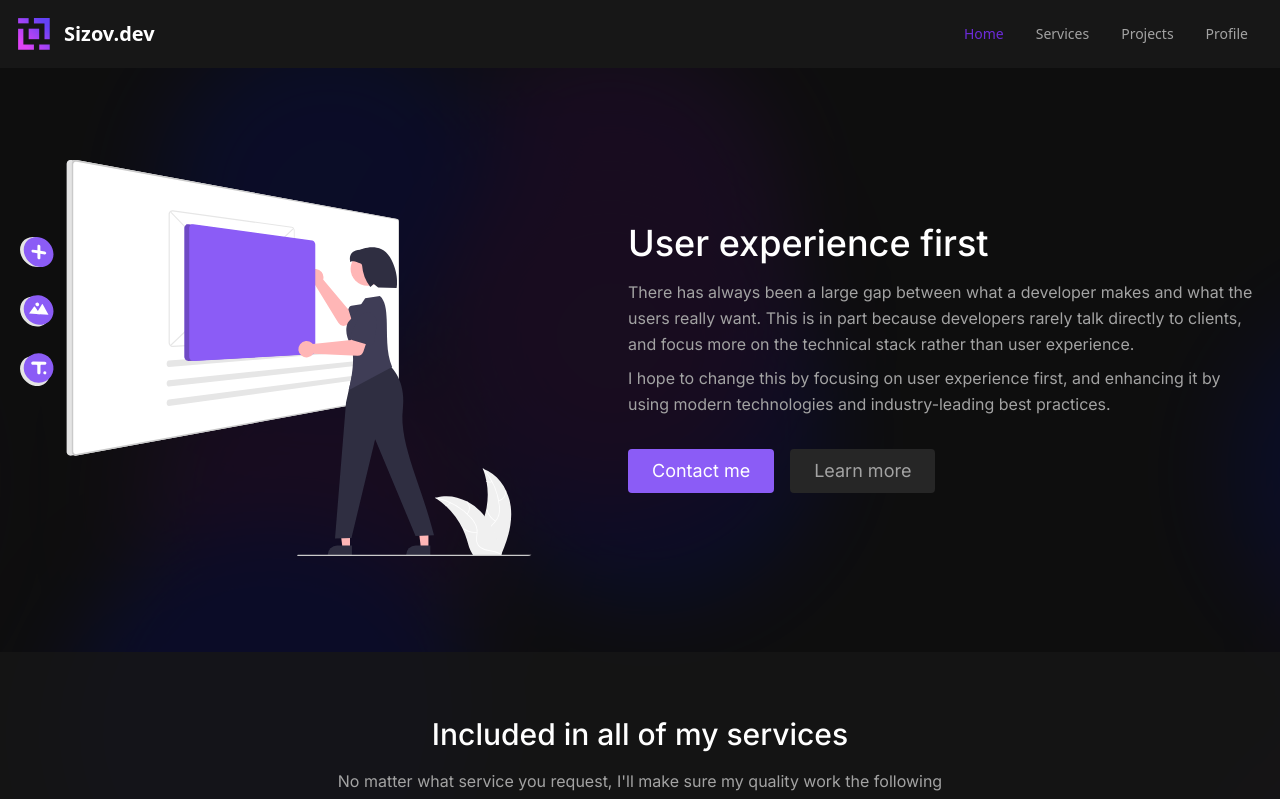
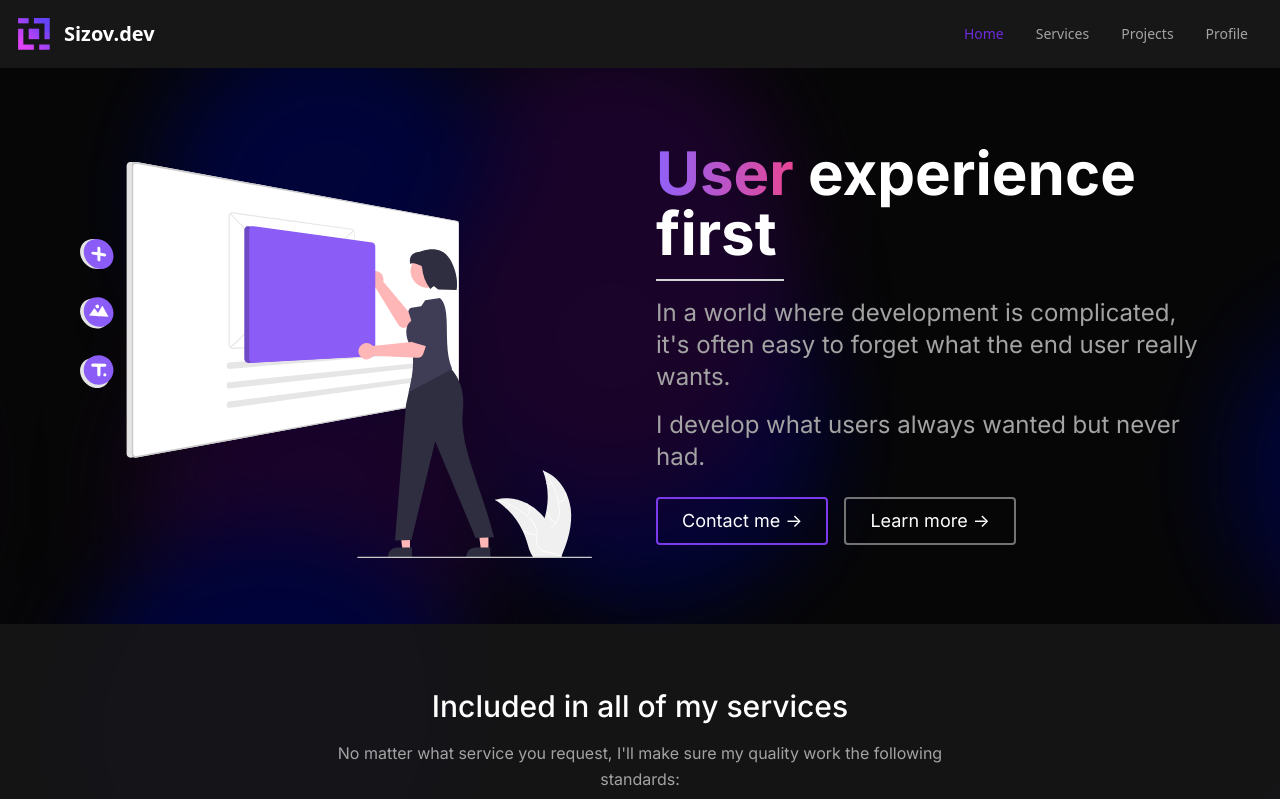
Before and after one commit to AKSizov/sizov.dev, a Next.js app: page / in a window 1280 px wide. Shown: the top 799 px of the page. Built offline with nearby package versions, Linux system fonts and the light colour scheme.

Commit message:
improvement: clean up home page

```diff
--- a/pages/index.tsx
+++ b/pages/index.tsx
@@ -22,26 +22,23 @@ export default function Home() {
           <span></span><span></span><span></span>
         </div>
 
-        <section className="text-neutral-400 bg-neutral-900/50 backdrop-brightness-50 body-font">
-          <div className="container mx-auto flex px-5 py-24 md:flex-row flex-col items-center">
-            <div className="lg:max-w-lg lg:w-full md:w-1/2 w-5/6 md:mb-0 mb-10">
-              <Image className="object-cover object-center rounded" alt="hero" src={headerimg} />
+        <section className="min-h-[70vh] backdrop-brightness-50 text-neutral-400 flex flex-col justify-center p-4">
+          <div className='flex flex-col lg:flex-row py-auto px-[5vw] gap-8 pt-8 items-center'>
+            <div className="lg:max-w-lg lg:w-full md:w-1/2 w-5/6 md:mb-0">
+              <Image className="object-cover object-center" alt="hero" src={headerimg} />
             </div>
-            <div className="lg:flex-grow md:w-1/2 lg:pl-24 md:pl-16 flex flex-col md:items-start md:text-left items-center text-center">
-              <h1 className="title-font sm:text-4xl text-3xl mb-4 font-medium text-white">User experience first
-              </h1>
-              <p className="mb-2 leading-relaxed">
-                There has always been a large gap between what a developer makes and what the users really want. This is in part because developers rarely talk directly to clients, and focus more on the technical stack rather than user experience.
-              </p>
-              <p className="mb-8 leading-relaxed">
-                I hope to change this by focusing on user experience first, and enhancing it by using modern technologies and industry-leading best practices.
-              </p>
-              <div className="flex justify-center">
-                <a href='mailto:services@sizov.dev'>
-                  <button className="inline-flex text-white bg-violet-500 border-0 py-2 px-6 focus:outline-none hover:bg-violet-600 rounded text-lg">Contact me</button>
+            <div className='lg:grow'></div>
+            <div className='flex flex-col justify-center grow items-center lg:items-start'>
+              <h1 className='text-6xl text-white font-bold text-center lg:text-left'><span className='bg-gradient-to-r from-purple-500 to-pink-500 text-transparent bg-clip-text'>User</span> experience first</h1>
+              <div className='h-0.5 w-32 bg-neutral-300 mt-4'></div>
+              <p className='text-2xl mt-4 text-center lg:text-left'>In a world where development is complicated, it's often easy to forget what the end user really wants.</p>
+              <p className='text-2xl mt-4 text-center lg:text-left'>I develop what users always wanted but never had.</p>
+              <div className="flex flex-col sm:flex-row justify-center my-8 mt-6 gap-4 w-full sm:w-auto">
+                <a href='#4'>
+                  <button className="text-white border-2 rounded border-violet-600 py-2 px-6 hover:bg-violet-600 text-lg text-center w-full sm:w-auto">Contact me -&gt;</button>
                 </a>
                 <a href='#2'>
-                  <button className="ml-4 inline-flex text-neutral-400 bg-neutral-800 border-0 py-2 px-6 focus:outline-none hover:bg-neutral-700 hover:text-white rounded text-lg">Learn more</button>
+                  <button className="text-white border-2 rounded border-neutral-500 py-2 px-6 hover:bg-neutral-500 text-lg text-center w-full sm:w-auto">Learn more -&gt;</button>
                 </a>
               </div>
             </div>
@@ -116,7 +113,7 @@ export default function Home() {
           </div>
         </section>
 
-        <section className="text-neutral-400 bg-neutral-900/50 backdrop-brightness-50 body-font" id='3'>
+        <section className="text-neutral-400 bg-neutral-900/0 backdrop-brightness-50 body-font" id='3'>
           <div className="container px-5 py-24 mx-auto">
             <div className="flex flex-col">
               <div className="h-1 bg-neutral-800 rounded overflow-hidden">
@@ -184,22 +181,11 @@ export default function Home() {
             </div>
             <div className="lg:w-2/6 md:w-1/2 bg-opacity-50 rounded-lg p-8 flex flex-col md:ml-auto w-full mt-10 md:mt-0">
               <Image className="object-cover object-center rounded" alt="hero" src={colabimg} />
-              {/* <h2 className="text-white text-lg font-medium title-font mb-5">Sign Up</h2>
-              <div className="relative mb-4">
-                <label for="full-name" className="leading-7 text-sm text-neutral-400">Full Name</label>
-                <input type="text" id="full-name" name="full-name" className="w-full bg-neutral-600 bg-opacity-20 focus:bg-transparent focus:ring-2 focus:ring-violet-900 rounded border border-neutral-600 focus:border-violet-500 text-base outline-none text-neutral-100 py-1 px-3 leading-8 transition-colors duration-200 ease-in-out"></input>
-              </div>
-              <div className="relative mb-4">
-                <label for="email" className="leading-7 text-sm text-neutral-400">Email</label>
-                <input type="email" id="email" name="email" className="w-full bg-neutral-600 bg-opacity-20 focus:bg-transparent focus:ring-2 focus:ring-violet-900 rounded border border-neutral-600 focus:border-violet-500 text-base outline-none text-neutral-100 py-1 px-3 leading-8 transition-colors duration-200 ease-in-out"></input>
-              </div>
-              <button className="text-white bg-violet-500 border-0 py-2 px-8 focus:outline-none hover:bg-violet-600 rounded text-lg">Button</button>
-              <p className="text-xs mt-3">Literally you probably haven't heard of them jean shorts.</p> */}
             </div>
           </div>
         </section>
 
-        <section className="text-neutral-400 bg-neutral-900/50 backdrop-brightness-50 body-font">
+        <section className="text-neutral-400 bg-neutral-900/0 backdrop-brightness-50 body-font">
           <div className="container px-5 py-24 mx-auto flex flex-wrap">
             <div className="p-4 mx-auto lg:w-1/2 md:w-full">
               <div className="flex border-2 rounded-lg border-neutral-800 p-8 sm:flex-row flex-col">
```
